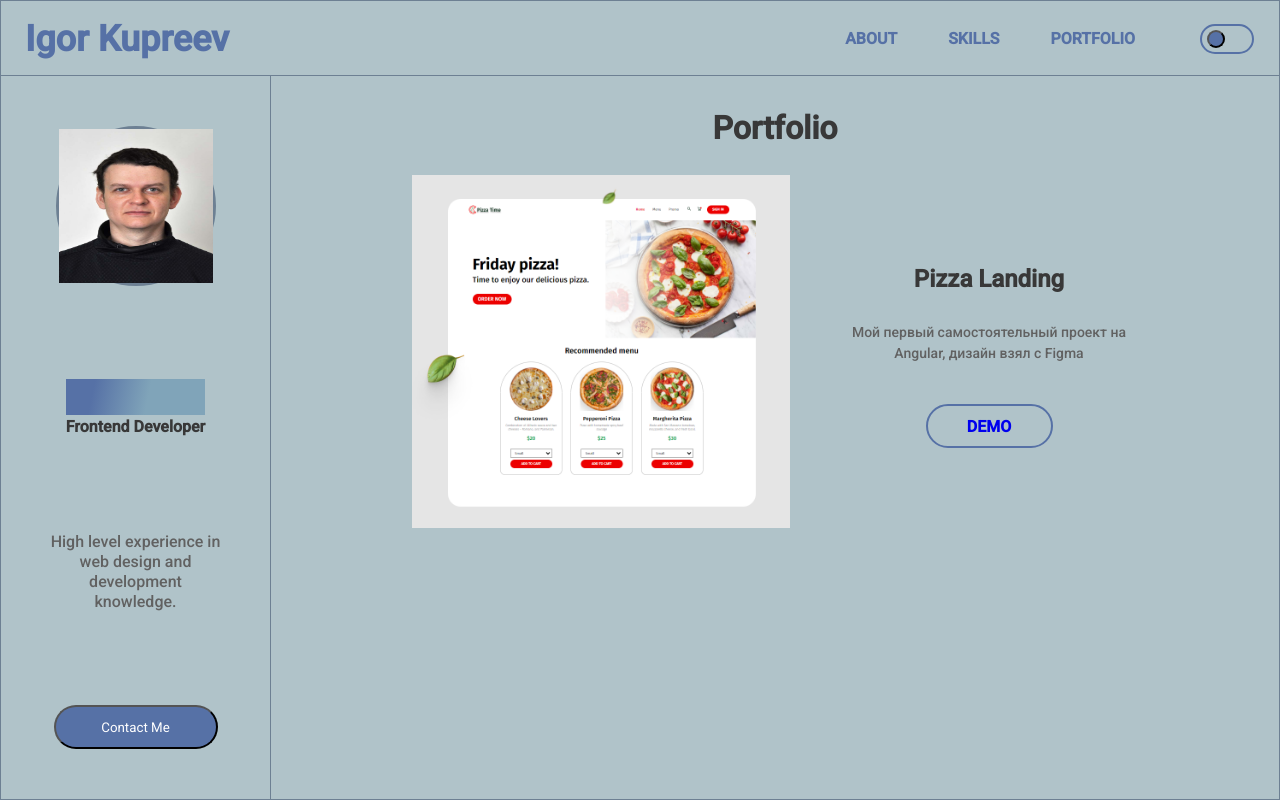
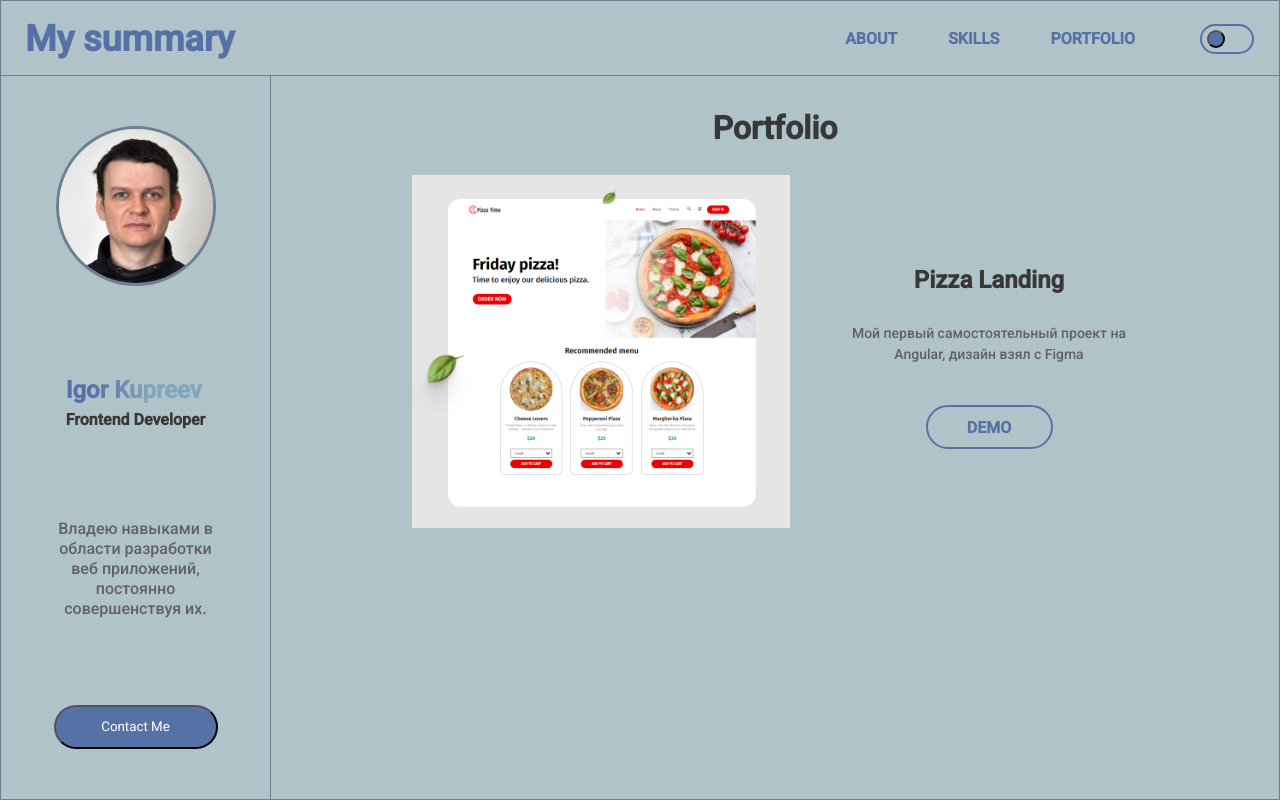
Before and after one commit to IKupreev/my-pet-apps, an Angular app: page /portfolio in a window 1280 px wide. Built offline with nearby package versions, Linux system fonts and the light colour scheme.

Commit message:
page adjustments

```diff
--- a/src/app/app.config.ts
+++ b/src/app/app.config.ts
@@ -4,10 +4,10 @@ import { provideRouter } from '@angular/router';
 import { routes } from './app.routes';
 import { provideClientHydration } from '@angular/platform-browser';
 import { provideHttpClient, withFetch } from '@angular/common/http';
+import { provideNoopAnimations } from '@angular/platform-browser/animations';
 
 export const appConfig: ApplicationConfig = {
   providers: [provideRouter(routes),
-              provideClientHydration(),
-              provideHttpClient(withFetch())
-            ]
+    provideClientHydration(),
+    provideHttpClient(withFetch()), provideNoopAnimations()]
 };
--- a/src/app/components/portfolio/components/Expirience-Block/Expirience-Block.component.html
+++ b/src/app/components/portfolio/components/Expirience-Block/Expirience-Block.component.html
@@ -1,17 +1,8 @@
 <div class="skillsBlock">
   <div class="block">
-    <!-- <Icons name={nameIcon} width="27.8" height="30" class="icon" /> -->
-    <!-- <img class="icon" src='{{"assets/img/skills/" + skills?.nameIcon + ".svg" | lowercase}}'> -->
-    <app-icon [theName]="skills?.nameIcon"></app-icon>
+        <app-icon [theName]="skills?.nameIcon"></app-icon>
     <div class="info">
       <h3>{{ skills?.title }}</h3>
     </div>
   </div>
-  <!-- <div
-    class="line"
-    style={{
-      background: '#84B1DB',
-      height: `${progress}%`,
-    }}
-  ></div> -->
 </div>
--- a/src/app/components/portfolio/components/about-card/about-card.component.html
+++ b/src/app/components/portfolio/components/about-card/about-card.component.html
@@ -13,7 +13,7 @@
   <img class="about-card__icon" src="assets/img/about/projects.svg">
   <div class="about-card__info">
     <span class="about-card__subtitle">Completed projects</span>
-    <span class="about-card__count">20</span>
+    <span class="about-card__count">3</span>
   </div>
 </div>
 <div class="about-card__card">
--- a/src/app/components/portfolio/header/header.component.html
+++ b/src/app/components/portfolio/header/header.component.html
@@ -1,7 +1,7 @@
 <header class="header">
   <div class="wrapper header__wrapper">
     <a routerLink="" class="header__logo-block">
-      <span>Igor Kupreev</span></a>
+      <span>My summary</span></a>
     <div class="header__nav-block">
       <nav class="header__main-nav">
         <a routerLink="" class="header__link">
--- a/src/app/components/portfolio/pages/about/about.component.html
+++ b/src/app/components/portfolio/pages/about/about.component.html
@@ -3,15 +3,17 @@
     <section class="about__topBlock">
       <h1 class="about__title">About</h1>
       <p class="about__description">
+        Работаю системным администратором, изучаю веб разработку, фреймворк Angular, HTML, CSS, JavaScript, TypeScript. А так же практикуюсь в разработке игр на Unity используя C#.
+      </p>
+      <!-- <p class="about__description">
         Web developer, with extensive knowledge and years of experience, working in web
         technologies and UI/UX design, delivering quality work.
-      </p>
+      </p> -->
       <section *ngIf="countWorked$ | async as work">
         <app-about-card
           [experience]="experience$ | async"
           [countWorked]="work"
         ></app-about-card>
-        <!-- <AboutCards countWorked={countWorked} minData={minData} maxData={maxData} /> -->
       </section>
     </section>
     <section class="about__bottomBlock">
@@ -30,32 +32,7 @@
           [ngClass]="firstTab === false ? 'about__btn-work active' : 'about__btn-work'"
         >Work
         </button>
-        <!-- <button
-          onClick={() => SetActiveTab(0)}
-          class={activeTab === 0 ? 'about__btn-educat active' : 'about__btn-educat'}
-        >
-          <Icons
-            name="educations"
-            width="26"
-            height="19"
-            color={activeTab === 0 ? '#5671A6' : ''}
-            class="about__btn-icon"
-          />
-          <span>Education</span>
-        </button>
-        <button
-          onClick={() => SetActiveTab(1)}
-          class={activeTab === 1 ? 'about__btn-work active' : 'about__btn-work'}
-        >
-          <Icons
-            name="work"
-            width="26"
-            height="19"
-            color={activeTab === 1 ? '#5671A6' : ''}
-            class="about__btn-icon"
-          />
-          <span>Work</span>
-        </button> -->
+
       </div>
       <div class="line"></div>
       <section
@@ -78,13 +55,6 @@
           [card]="card"
           ></app-qualification-card>
       </section>
-      <!-- <section class="about__qualification-cards">
-        {isLoading
-          ? [...new Array(4)].map((_, index) => <Skeleton key={index} />)
-          : activeTab === 0
-          ? educationItems.map((obj) => <QualificationCards key={obj.id} {...obj} />)
-          : workItems.map((obj) => <QualificationCards key={obj.id} {...obj} />)}
-      </section> -->
     </section>
   </div>
 </section>
--- a/src/app/components/portfolio/pages/portfolio/portfolio.component.html
+++ b/src/app/components/portfolio/pages/portfolio/portfolio.component.html
@@ -2,16 +2,19 @@
   <div class="portfolio__wrapper">
     <h1 class="portfolio__title">Portfolio</h1>
     <div class="portfolio__slider">
-      <img
-      class="portfolio__slider-img"
-      src="../../../../../assets/img/portfolio/PizzaLanding.png"
-      >
+      <a target="_blank" href="https://ikupreev.github.io/pizza_landing/home">
+        <img
+        class="portfolio__slider-img"
+        src="../../../../../assets/img/portfolio/PizzaLanding.png"
+        >
+      </a>
+
       <div class="portfolio__slider-block">
         <h2 class="portfolio__slider-title">Pizza Landing</h2>
         <p class="portfolio__slider-description">Мой первый самостоятельный проект на Angular, дизайн взял с Figma</p>
-        <button class="portfolio__slider-btn">
-          <a target="_blank" href="https://ikupreev.github.io/pizza_landing/home">DEMO</a>
-        </button>
+        <a target="_blank" href="https://ikupreev.github.io/pizza_landing/home">
+          <button class="portfolio__slider-btn">DEMO</button>
+        </a>
       </div>
     </div>
   </div>
--- a/src/app/components/portfolio/pages/skills/skills.component.html
+++ b/src/app/components/portfolio/pages/skills/skills.component.html
@@ -3,7 +3,7 @@
     <h1 class="skills__title">Skills</h1>
     <h1 class="skills__subtitle">My technical level</h1>
     <div class="skills__container">
-      <section class="skills__oneBlock">
+      <section class="skills__block">
         <div class="line"></div>
         <h2 class="skills__block-title">Frontend Developer</h2>
         <div class="skills__experience">
@@ -11,12 +11,10 @@
             *ngFor="let skill of frontData$ | async"
             [skills]="skill"
           ></app-Expirience-Block>
-          <!-- {isLoading
-            ? [...new Array(4)].map((_, index) => <Skeleton key={index} />)
-            : frontend.map((obj) => <ExperienceBlock key={obj.id} {...obj} />)} -->
+
         </div>
       </section>
-      <section class="skills__twoBlock">
+      <section class="skills__block">
         <div class="line"></div>
         <h1 class="skills__block-title">Designer</h1>
         <div class="skills__experience">
@@ -24,9 +22,6 @@
             *ngFor="let skill of designData$ | async"
             [skills]="skill"
           ></app-Expirience-Block>
-          <!-- {isLoading
-            ? [...new Array(4)].map((_, index) => <Skeleton key={index} />)
-            : designer.map((obj) => <ExperienceBlock key={obj.id} {...obj} />)} -->
         </div>
       </section>
     </div>
--- a/src/app/components/portfolio/side-bar/side-bar.component.html
+++ b/src/app/components/portfolio/side-bar/side-bar.component.html
@@ -1,7 +1,11 @@
 <section class="about-me">
   <div class="wrapper about-me__wrapper">
     <div class="about-me__photo">
-      <img src="../../../../assets/img/sideBar/photo.jpg" alt="avatar" class="about-me__avatar" />
+      <img
+        class="about-me__avatar"
+        src="../../../../assets/img/sideBar/photo.jpg"
+        alt="avatar"
+      />
     </div>
     <div class="about-me__name-job">
       <h1 class="about-me__name">Igor Kupreev</h1>
@@ -9,8 +13,11 @@
     </div>
 
     <p class="about-me__description">
-      High level experience in web design and development knowledge.
+      Владею навыками в области разработки  веб приложений, постоянно совершенствуя их.
     </p>
+    <!-- <p class="about-me__description">
+      I have skills in the field of web application development, constantly improving them.
+    </p> -->
     <!-- <SocialLinksBlock /> -->
     <button class="about-me__contact-me-btn">Contact Me</button>
   </div>
--- a/src/app/components/portfolio/side-bar/side-bar.component.scss
+++ b/src/app/components/portfolio/side-bar/side-bar.component.scss
@@ -26,16 +26,15 @@
     width: 160px;
     height: 160px;
    // margin: 0 auto;
-   // overflow: hidden;
+    overflow: hidden;
     border-radius: 50%;
     border: 3px solid $border-line;
   }
+
   &__avatar {
     width: 100%;
-    height: 100%;
-    //margin: 0 auto;
+    margin-top: -15px;
   }
-
   // .about-me__name
 
   // &__name-job {
@@ -46,7 +45,7 @@
     font-size: 2.4rem;
     line-height: 3.6rem;
     background: linear-gradient(101.83deg, #5671A6 20%, #80a4b9 58.66%);
-    //background-clip: text;
+    background-clip: text;
     //text-fill-color: transparent;
     // -webkit-background-clip: text;
     -webkit-text-fill-color: transparent;
@@ -104,6 +103,8 @@
   }
 }
 
+
+
 // .social-link {
 
 //   // .social-link__icon
--- a/src/styles.scss
+++ b/src/styles.scss
@@ -47,6 +47,10 @@ h2 {
   line-height: 30px;
 }
 
+button {
+  cursor: pointer;
+}
+
 a {
   text-decoration: none;
 }
@@ -63,3 +67,6 @@ a {
 
 html, body { height: 100%; }
 body { margin: 0; font-family: Roboto, "Helvetica Neue", sans-serif; }
+
+html, body { height: 100%; }
+body { margin: 0; font-family: Roboto, "Helvetica Neue", sans-serif; }
```
Lines whose indentation alone changed are shown as unchanged.
